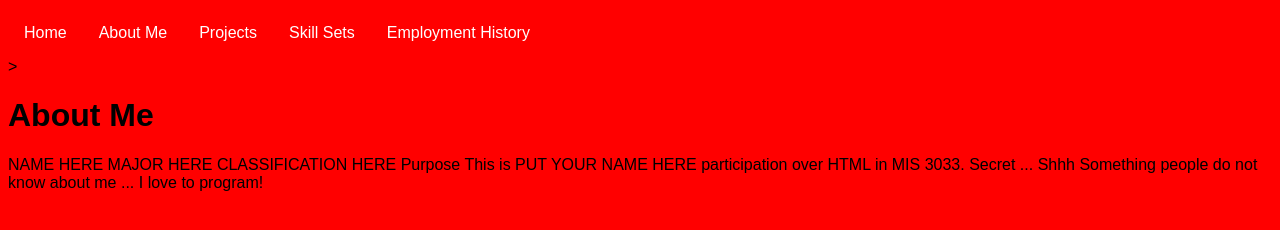
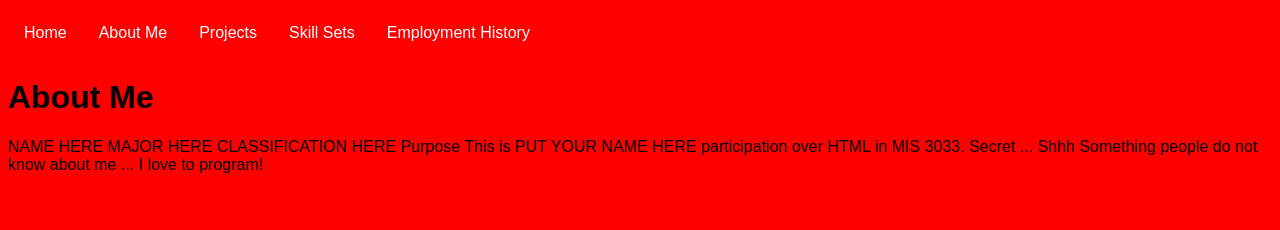
Before and after one commit to ericsutherland99/ericsutherland99.github.io, a plain HTML site: page AboutMe.html in a window 1280 px wide. Drawn offline with Linux system fonts and the light colour scheme.

```diff
--- a/AboutMe.html
+++ b/AboutMe.html
@@ -11,7 +11,7 @@
     <header>
         <nav>
             <ul>
-                <li><a href="index.html">Home</a>></li>
+                <li><a href="index.html">Home</a></li>
                 <li><a href="AboutMe.html">About Me</a></li>
                 <li><a href="Projects.html">Projects</a></li>
                 <li><a href="SkillSets.html">Skill Sets</a></li>
```
Also changed, not shown: EmploymentHistory.html (+1 -1 lines), Projects.html (+1 -1 lines), SkillSets.html (+1 -1 lines), index.html (+1 -1 lines).
